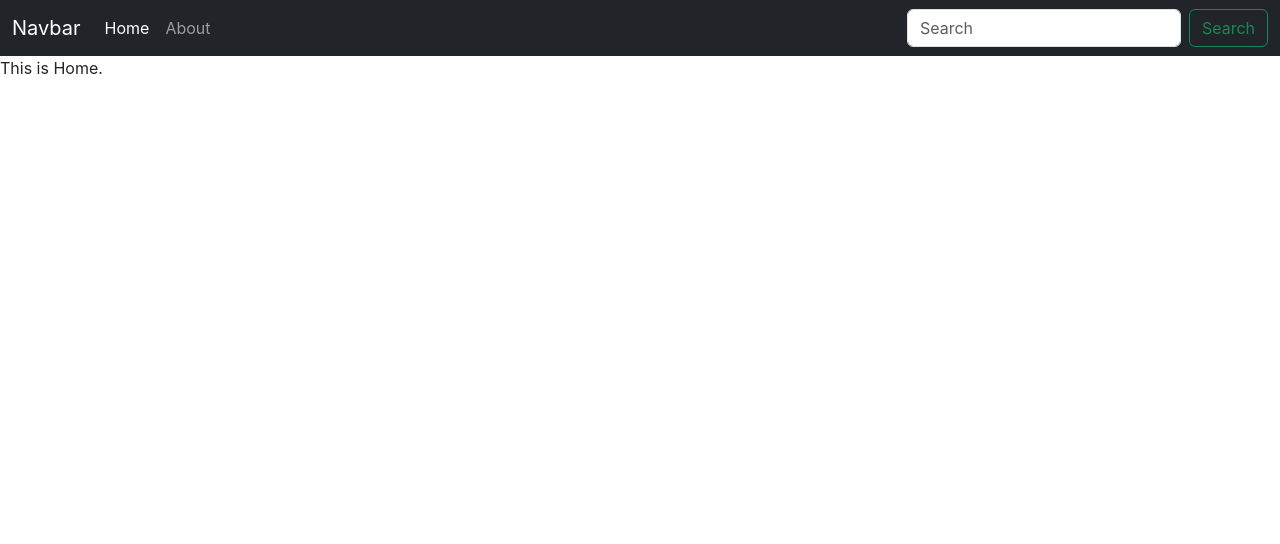
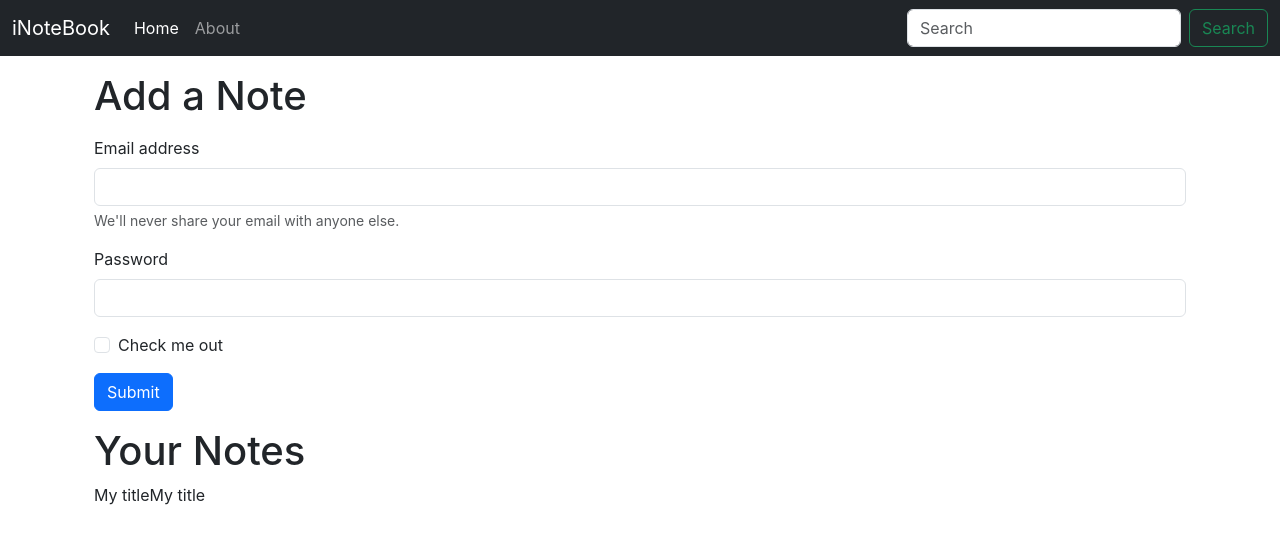
Before and after one commit to Bhavish511/iNoteBook, a React (Create React App) app: page / in a window 1280 px wide. Shown: the top 544 px of the page. Built offline with nearby package versions, Linux system fonts and the light colour scheme.

Commit message:
Added the contextApi for notes

```diff
--- a/src/App.js
+++ b/src/App.js
@@ -1,20 +1,22 @@
-import './App.css';
-import Home from './components/Home';
-import Navbar from './components/Navbar';
-import About from './components/About';
+import "./App.css";
+import Home from "./components/Home";
+import Navbar from "./components/Navbar";
+import About from "./components/About";
 
-import { BrowserRouter as Router, Routes, Route} from "react-router-dom";
-import NoteState from './context/notes/NoteState';
+import { BrowserRouter as Router, Routes, Route } from "react-router-dom";
+import NoteState from "./context/notes/NoteState";
 
 function App() {
   return (
     <NoteState>
       <Router>
-        <Navbar/>
-        <Routes>
-          <Route  path='/' element={<Home/>}/>
-          <Route  path='/about' element={<About/>}/>
-        </Routes>
+        <Navbar />
+        <div className="container">
+          <Routes>
+            <Route path="/" element={<Home />} />
+            <Route path="/about" element={<About />} />
+          </Routes>
+        </div>
       </Router>
     </NoteState>
   );
--- a/src/components/About.js
+++ b/src/components/About.js
@@ -1,17 +1,12 @@
-import React,{ useContext, useEffect } from 'react';
+import React,{ useContext } from 'react';
 import noteContext from '../context/notes/noteContext';
 
 
 export default function About() {
   const a = useContext(noteContext);
-  useEffect(()=>{
-    a.update();
-    // eslint-disable-next-line
-  },[]);
   return (
     <div>
-      This is about. {a.state.name} and he is in class {a.state.class}
-
+      This is About Page.
     </div>
   )
 }
--- a/src/components/Home.js
+++ b/src/components/Home.js
@@ -1,9 +1,60 @@
-import React from 'react'
+import React, { useContext } from "react";
+import noteContext from '../context/notes/noteContext';
+
 
 export default function Home() {
+  const context = useContext(noteContext);
+  const {notes, setnotes} = context;
   return (
     <div>
-      This is Home.
+      <div className="container my-3">
+        <h1>Add a Note</h1>
+        <form className="my-3">
+          <div class="mb-3">
+            <label for="exampleInputEmail1" class="form-label">
+              Email address
+            </label>
+            <input
+              type="email"
+              class="form-control"
+              id="exampleInputEmail1"
+              aria-describedby="emailHelp"
+            />
+            <div id="emailHelp" class="form-text">
+              We'll never share your email with anyone else.
+            </div>
+          </div>
+          <div class="mb-3">
+            <label for="exampleInputPassword1" class="form-label">
+              Password
+            </label>
+            <input
+              type="password"
+              class="form-control"
+              id="exampleInputPassword1"
+            />
+          </div>
+          <div class="mb-3 form-check">
+            <input
+              type="checkbox"
+              class="form-check-input"
+              id="exampleCheck1"
+            />
+            <label class="form-check-label" for="exampleCheck1">
+              Check me out
+            </label>
+          </div>
+          <button type="submit" class="btn btn-primary">
+            Submit
+          </button>
+        </form>
+      </div>
+      <div className="container my-3">
+        <h1>Your Notes</h1>
+        {notes.map((note)=>{
+          return note.title;
+        })}
+      </div>
     </div>
-  )
+  );
 }
--- a/src/components/Navbar.js
+++ b/src/components/Navbar.js
@@ -1,11 +1,15 @@
-import React from "react";
-import { Link } from "react-router-dom";
+import React, {useEffect} from "react";
+import { Link,useLocation } from "react-router-dom";
 export default function Navbar() {
+  let location = useLocation();
+  useEffect(()=>{
+    console.log(location.pathname);
+  },[location])
   return (
     <nav className="navbar navbar-expand-lg bg-dark navbar-dark">
       <div className="container-fluid">
         <Link className="navbar-brand" to="/">
-          Navbar
+          iNoteBook
         </Link>
         <button
           className="navbar-toggler"
@@ -21,12 +25,12 @@
         <div className="collapse navbar-collapse" id="navbarSupportedContent">
           <ul className="navbar-nav me-auto mb-2 mb-lg-0">
             <li className="nav-item">
-              <Link className="nav-link active" aria-current="page" to="/">
+              <Link className={`nav-link ${location.pathname === '/' ? "active" : ""}`} aria-current="page" to="/">
                 Home
               </Link>
             </li>
             <li className="nav-item">
-              <Link className="nav-link" to="/about">
+              <Link className={`nav-link ${location.pathname === '/about' ? "active" : ""}`} to="/about">
                 About
               </Link>
             </li>
--- a/src/context/notes/NoteState.js
+++ b/src/context/notes/NoteState.js
@@ -1,21 +1,30 @@
+import { useState } from "react";
 import NoteContext from "./noteContext";
-import { useState } from "react";
+// import { useState } from "react";
 const NoteState = (props) => {
-    const state1 = {
-        "name" : "Harry",
-        "class" : "5b"
-    }
-    const [state,setState] = useState(state1);
-    const update = () =>{
-        setTimeout(()=>{
-            setState({
-            "name" : "Larry",
-            "class" : "5bbbbbbbbbb"
-            })
-        },1000);
-    }
+    const notesInitial = [
+        {
+            "_id": "697298d055e01761805f008c",
+            "user": "697296bbe5983a8a05ec768b",
+            "title": "My title",
+            "description": "Please wake up early",
+            "tag": "Personal",
+            "date": "2026-01-22T21:38:24.769Z",
+            "__v": 0
+        },
+        {
+            "_id": "697298e255e01761805f008e",
+            "user": "697296bbe5983a8a05ec768b",
+            "title": "My title",
+            "description": "Please wake up early",
+            "tag": "Personal",
+            "date": "2026-01-22T21:38:42.971Z",
+            "__v": 0
+        }
+    ]
+    const [notes, setnotes] = useState(notesInitial)
     return(
-        <NoteContext.Provider value={{state,update}}>
+        <NoteContext.Provider value={{notes,setnotes}}>
             {props.children}
         </NoteContext.Provider>
     )
```
Also changed, not shown: 2 other files (tests, documents, lock files or other folders).
